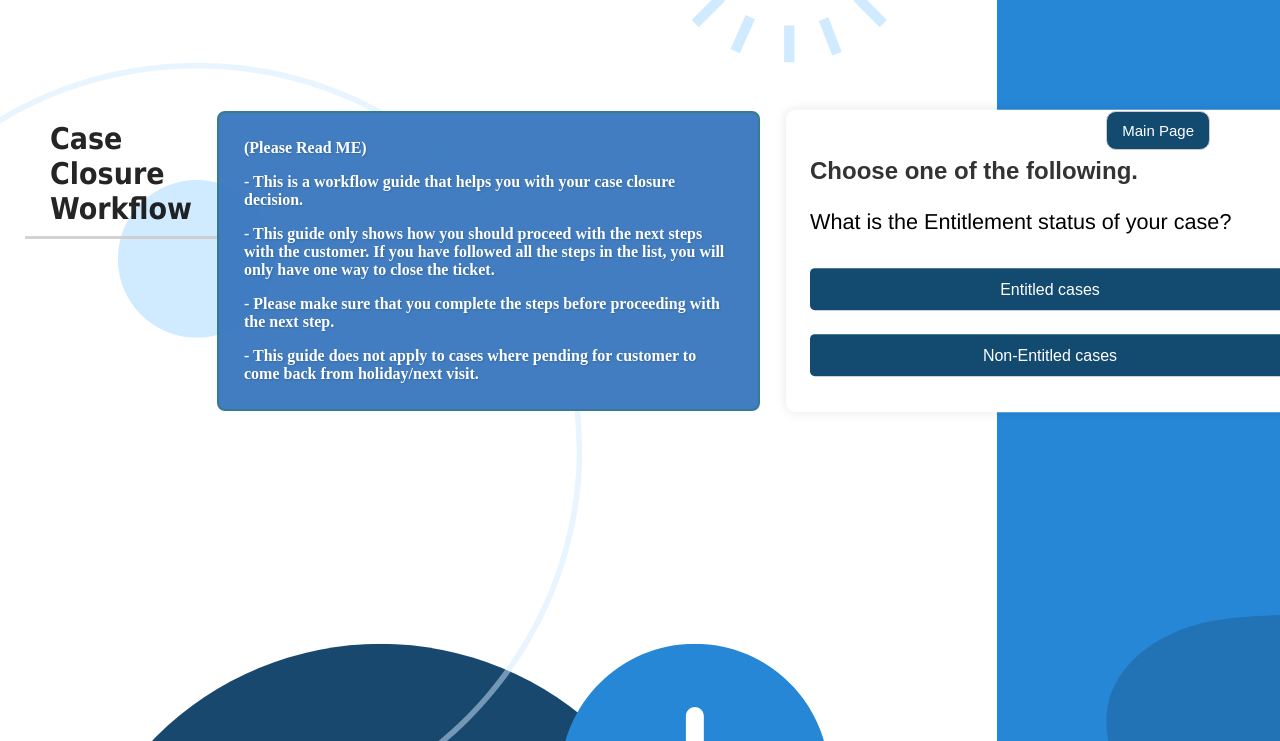
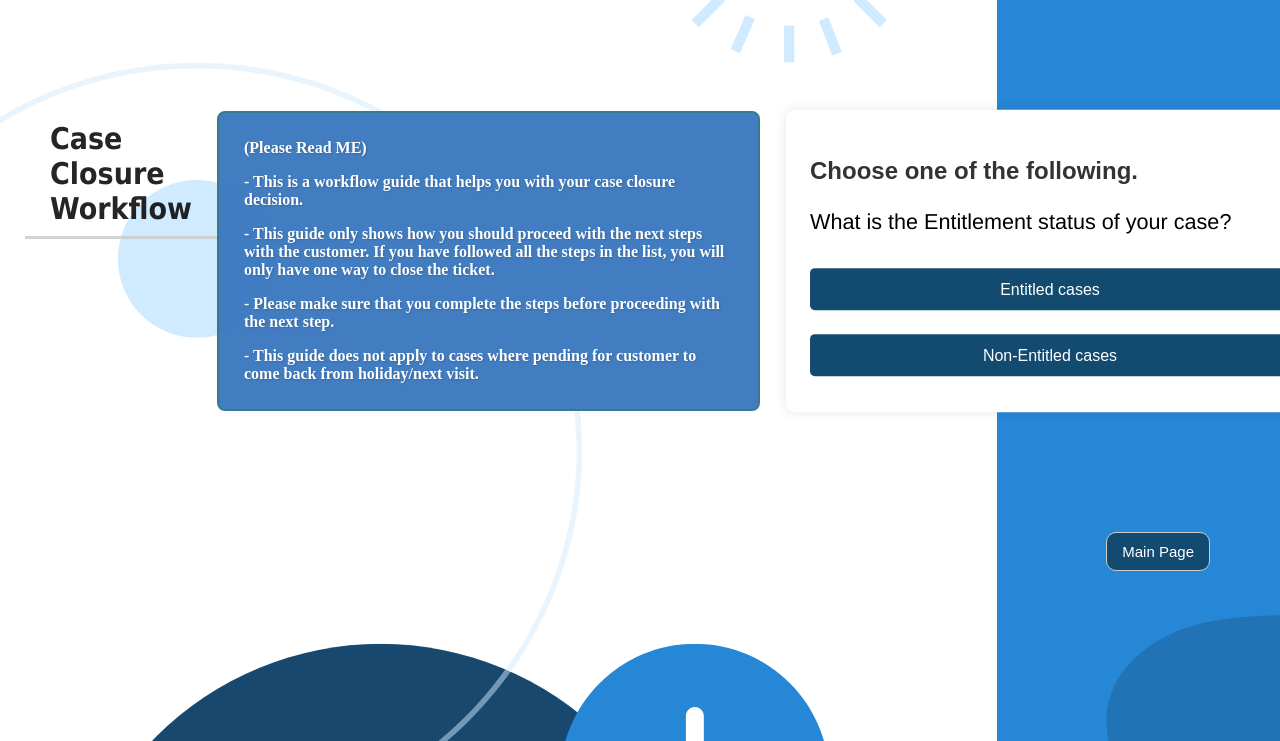
Before and after one commit to ZebraWorkflow/zebraworkflow, a plain HTML site: page index.html in a window 1280 px wide. Shown: the part 59-800 px from the top of the page. Drawn offline with Linux system fonts and the light colour scheme.

Commit message:
Update styles.css
Signed-off-by: ZebraWorkflow <workflowzebra@gmail.com>

```diff
--- a/styles.css
+++ b/styles.css
@@ -55,7 +55,7 @@ body {
     position: absolute;
     font-family: Arial;
     font-size: 15px;
-    top: 160px; /* Change as needed to position it vertically */
+    bottom: 160px; /* Change as needed to position it vertically */
     right: 70px; /* Position it 10px from the right */
     padding: 10px 15px;
     background-color: #134B70;
```
